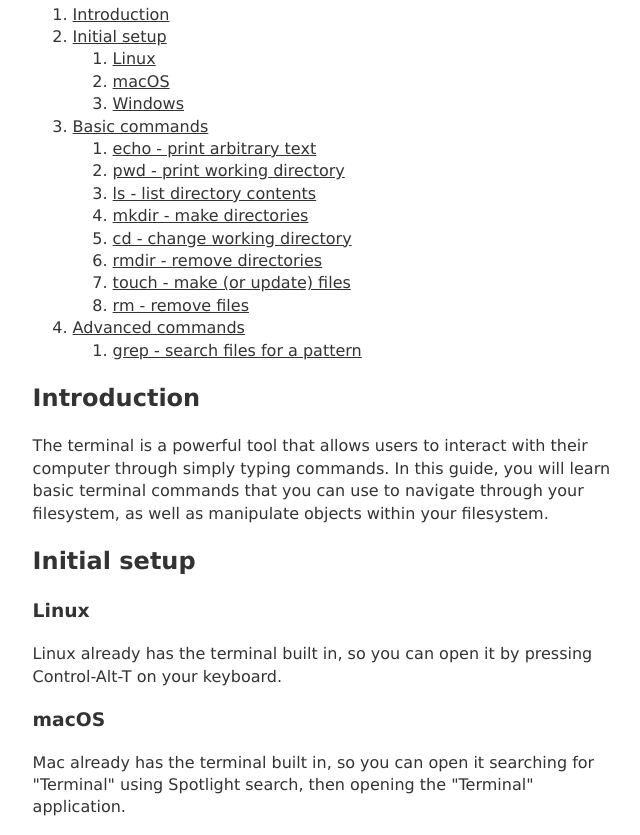
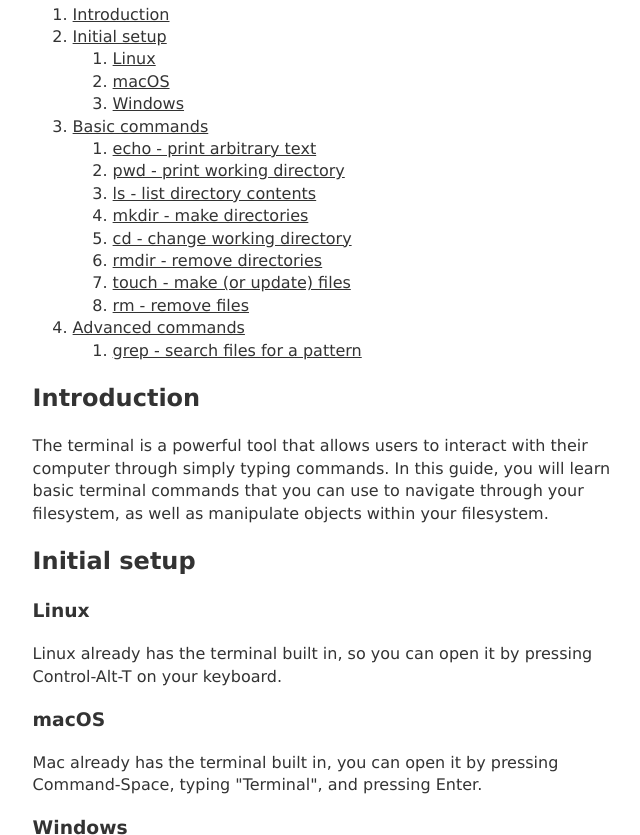
Before and after one commit to azdavis/howto-terminal, a website: page src/index.html in a window 1280 px wide. Shown: the part 92-927 px from the top of the page, without its empty margins (310-950 px from the left). Drawn offline with Linux system fonts and the light colour scheme.

```diff
--- a/src/index.html
+++ b/src/index.html
@@ -59,8 +59,8 @@
 		</p>
 		<h3 id="macos">macOS</h3>
 		<p>
-			Mac already has the terminal built in, so you can open it searching for "Terminal"
-			using Spotlight search, then opening the "Terminal" application.
+			Mac already has the terminal built in, you can open it by pressing Command-Space,
+			typing "Terminal", and pressing Enter.
 		</p>
 		<h3 id="windows">Windows</h3>
 		<p>
```
